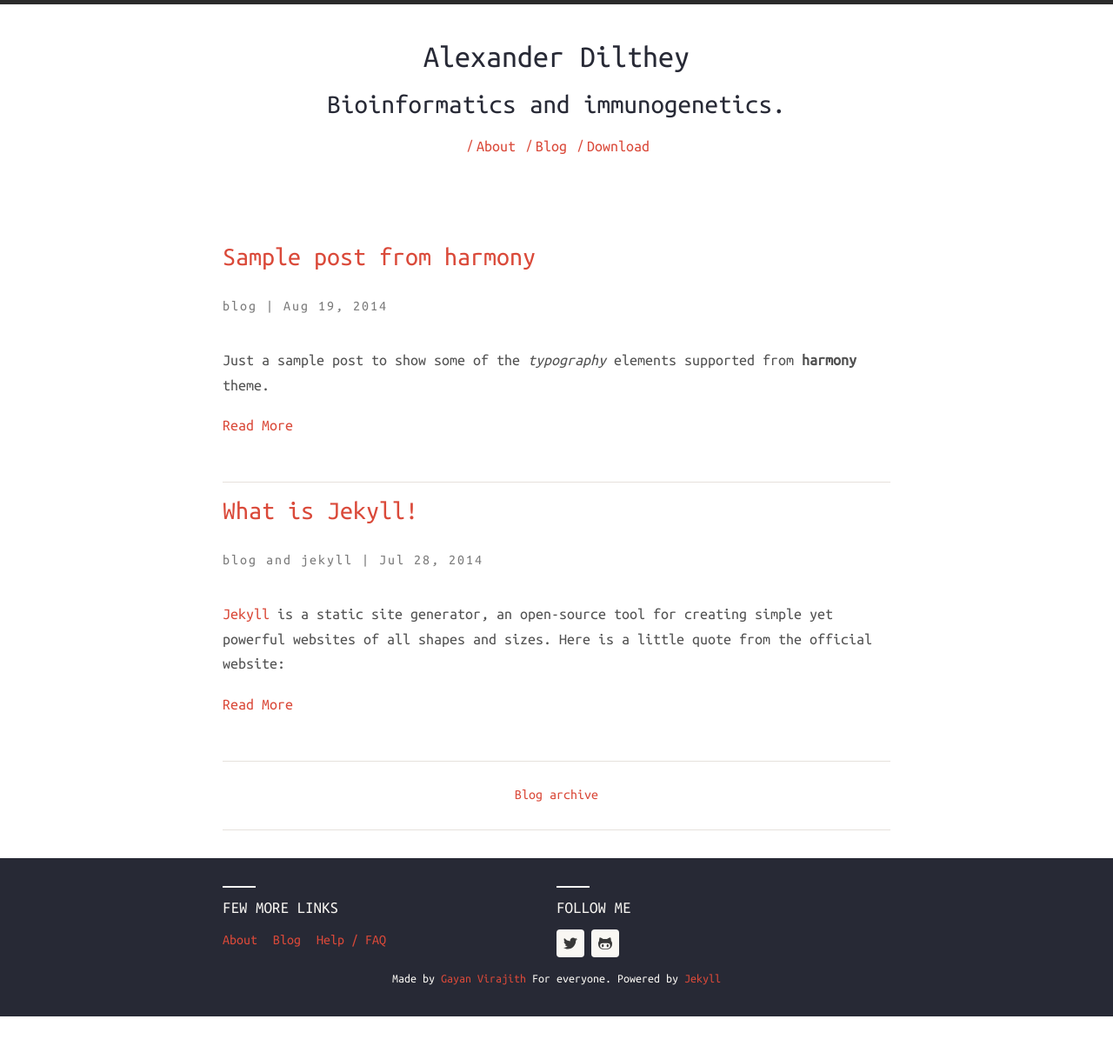
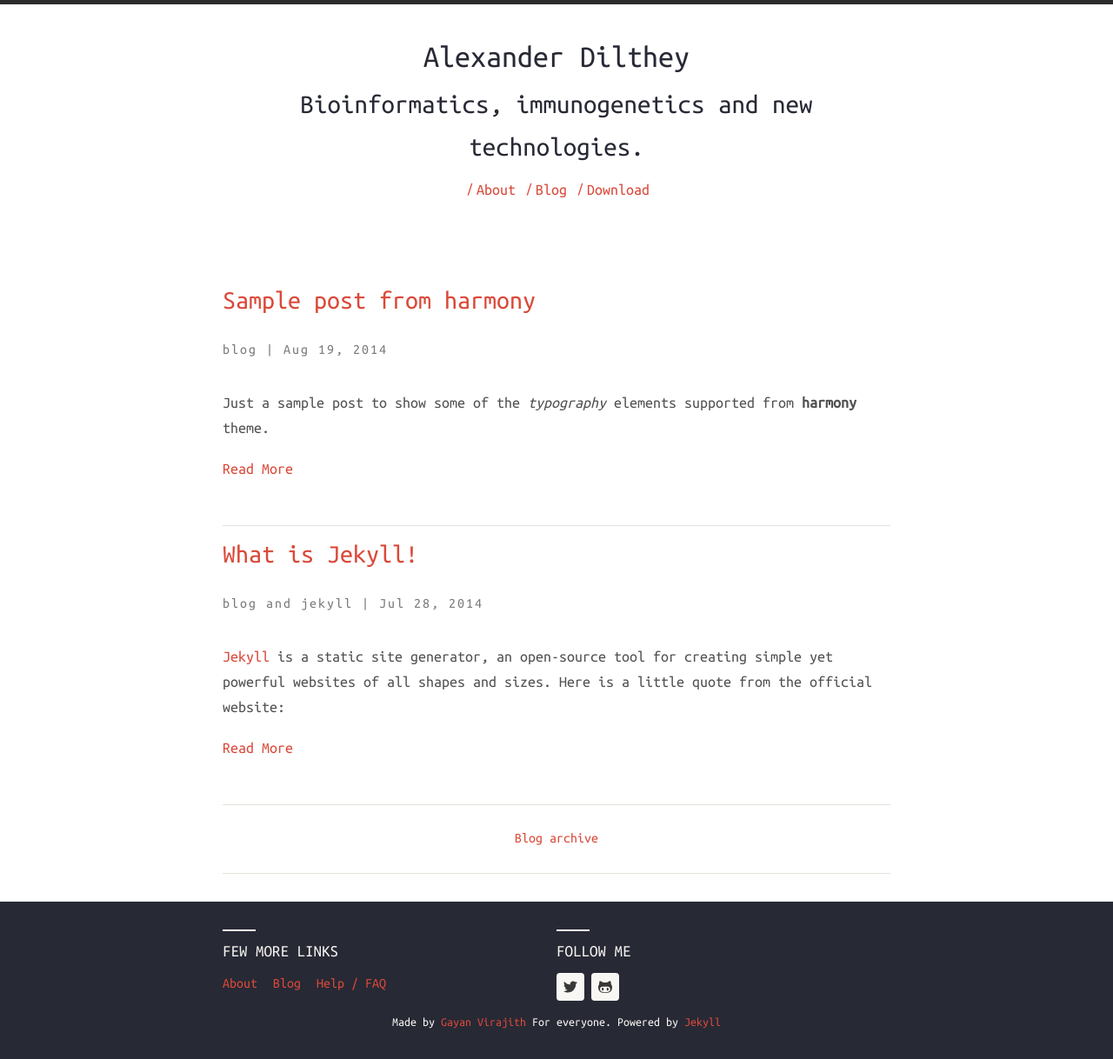
Before and after one commit to AlexanderDilthey/AlexanderDilthey.github.io, a Jekyll site: the page built from index.html, in a window 1280 px wide. Shown: the whole page at 87% size. Built offline with Jekyll 4.4.1, drawn with Linux system fonts in a browser that asks for light colours; nearby versions of some CDN libraries; before the commit the page ends 1169 px from its top, so only the background shows below that.

Commit message:
Update _config.yml

```diff
--- a/_config.yml
+++ b/_config.yml
@@ -13,7 +13,7 @@
 harmony:
   name: Alexander Dilthey
   # Little description about your site
-  description: Bioinformatics and immunogenetics.
+  description: Bioinformatics, immunogenetics and new technologies.
   # 'meta_description:' Write an awesome description for your new site here.
   # It will appear in your document head meta (for Google search results) and
   # in your feed.xml site description.
```
